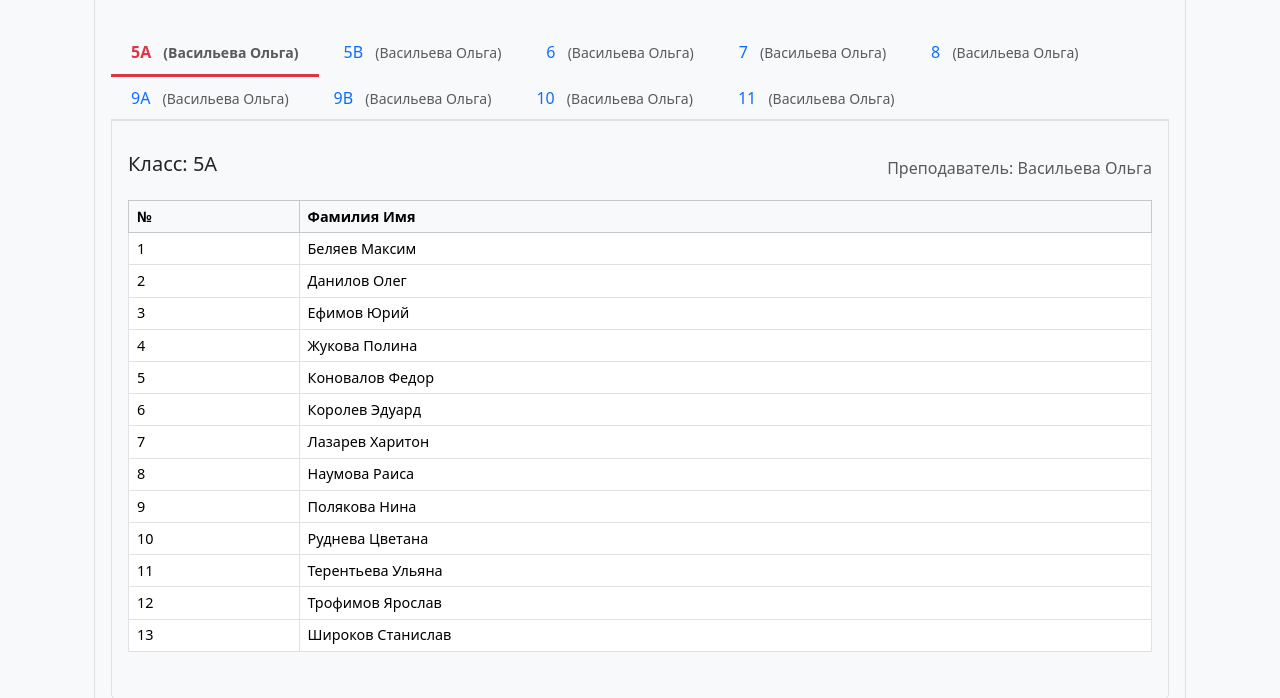
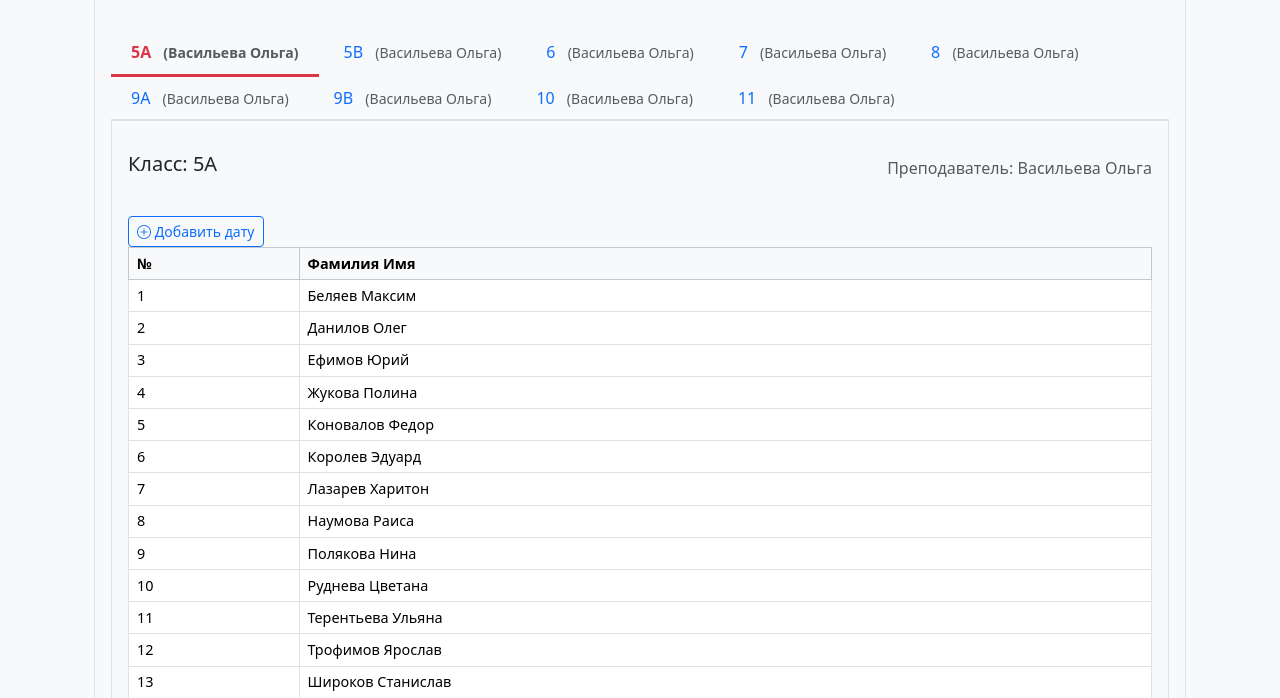
Before and after one commit to Zangetsu20/init, a Flask app: page /posts in a window 1280 px wide. Shown: the part 383-1081 px from the top of the page. Run offline with Flask 3, Linux system fonts and the light colour scheme; a user stored in the database is signed in; some libraries are stand-ins or nearby versions.

Commit message:
Добавил кнопку
пока ничего не делает

```diff
--- a/app.py
+++ b/app.py
@@ -82,7 +82,7 @@ class Grades(db.Model):
     id = db.Column(db.Integer, primary_key=True)
     student_id = db.Column(db.Integer, nullable=False)
     teacher_subject_class_id = db.Column(db.Integer, nullable=False)
-    grade = db.Column(db.Text, nullable=False)
+    grade = db.Column(db.Text, nullable=True)
     date = db.Column(db.Date, nullable=False)
 
 
--- a/templates/posts.html
+++ b/templates/posts.html
@@ -131,6 +131,11 @@
                     </div>
                     {% else %}
                     <div class="table-responsive">
+                                                <div class="mt-3">
+                                                    <button class="btn btn-sm btn-outline-primary" onclick="addNewDate()">
+                                                        <i class="bi bi-plus-circle"></i> Добавить дату
+                                                    </button>
+                                                </div>
                         <table class="table table-bordered table-hover">
                             <thead class="table-light">
                                 <tr>
```
